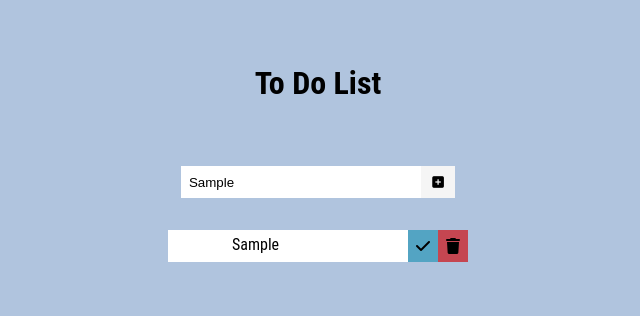
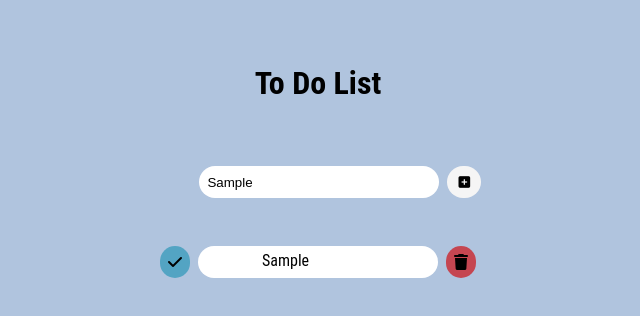
Before and after one commit to moomitt/todo-app, a React (Create React App) app: page / in a window 1280 px wide. Both pictures are taken after typing "Sample" into the empty fields and a click on the button 759 px from the left and 182 px from the top of the page. Shown: the top 316 px of the page, without its empty margins (322-962 px from the left). Built offline with nearby package versions, Linux system fonts and the light colour scheme.

Commit message:
CSS編集③

```diff
--- a/src/App.css
+++ b/src/App.css
@@ -29,13 +29,17 @@ header {
 .inputForm input {
   width: 15rem;
   height: 2.0rem;
+  margin-left: 3.3rem;
+  border-radius: 2.0rem;
   padding: 0.5rem;
   border: none;
 }
 
 .inputForm button {
   padding: 0.487rem .7rem;
+  margin: 0 .5rem 1.0rem .5rem;
   height: 2.0rem;
+  border-radius: 2.0rem;
   background-color: whitesmoke;
 }
 
@@ -61,6 +65,7 @@ header {
   padding: 0.487rem .5rem;
   margin-bottom: 1.0rem;
   height: 2.0rem;
+  border-radius: 2.0rem;
   background: rgb(83, 164, 195);
 }
 
@@ -68,13 +73,15 @@ header {
   padding: 0.487rem .5rem;
   margin-bottom: 1.0rem;
   height: 2.0rem;
+  border-radius: 2.0rem;
   background: rgb(197, 70, 81);
 }
 
 .todoText {
   min-width: 15rem;
-  margin-bottom: 1.0rem;
+  margin: 0 .5rem 1.0rem .5rem;
   height: 2.0rem;
+  border-radius: 2.0rem;
   padding: 0.3rem 4rem;
   background: white;
 }
--- a/src/components/TodoList.jsx
+++ b/src/components/TodoList.jsx
@@ -6,11 +6,13 @@ export const TodoList = ({taskList, setTaskList}) => {
       <div className='todos'>
         {taskList.map((task, index) => (
           <div className='todo' key={index}>
+            <div className="icons">
+              <i className='fas fa-check'></i>
+            </div>
             <div className='todoText'>
               <span>{task.text}</span>
             </div>
             <div className="icons">
-              <i className='fas fa-check'></i>
               <i className='fas fa-trash'></i>
             </div>
           </div>
```
